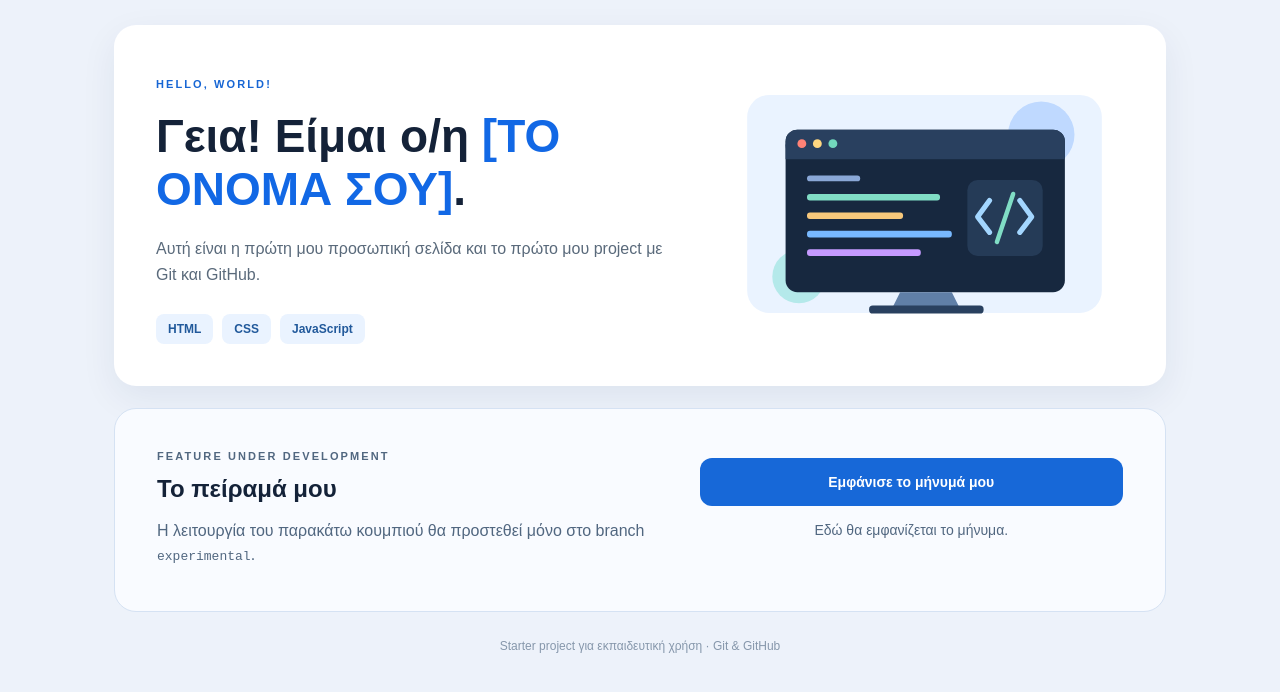
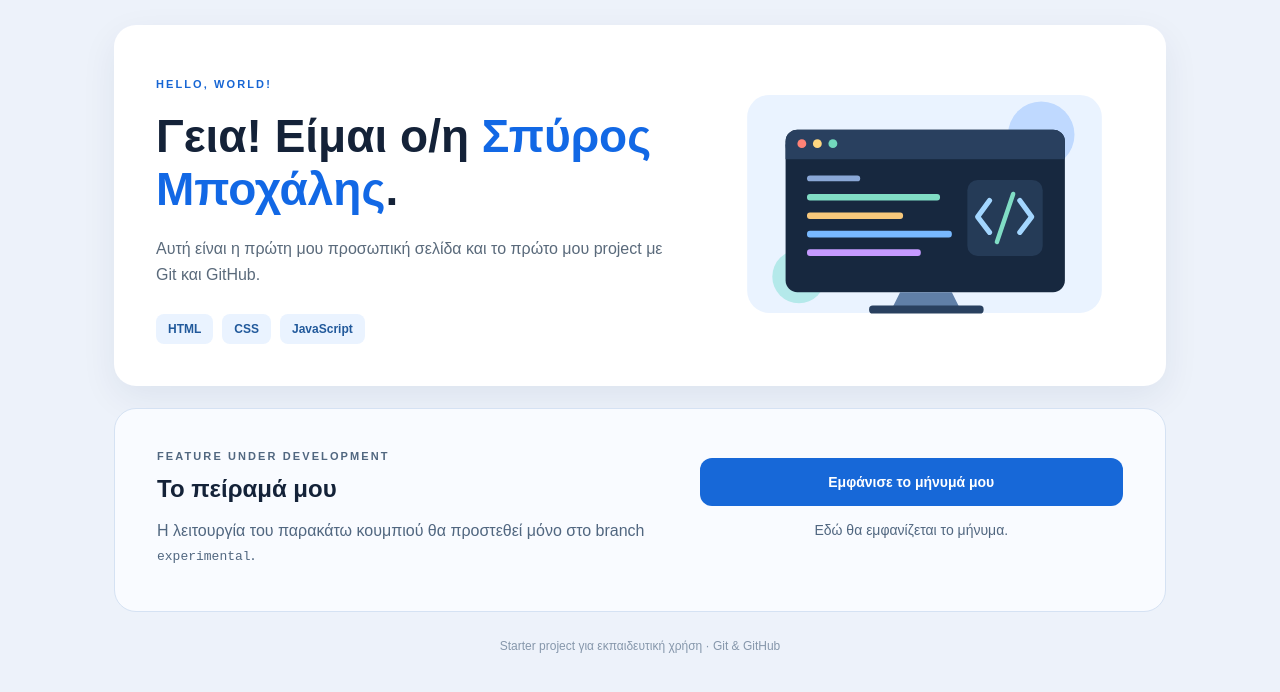
Before and after one commit to spirosmpohalis79/my-tech-card, a plain HTML site: page index.html in a window 1280 px wide. Shown: the part 76-768 px from the top of the page. Drawn offline with Linux system fonts and the light colour scheme.

Commit message:
Personalize welcome text

```diff
--- a/index.html
+++ b/index.html
@@ -21,7 +21,7 @@
       <div class="hero-content">
         <p class="eyebrow">HELLO, WORLD!</p>
         <!-- ΑΛΛΑΓΗ ΓΙΑ ΤΟ BRANCH main: Αντικατάστησε το κείμενο με το όνομά σου. -->
-        <h1 id="main-title">Γεια! Είμαι ο/η <span class="highlight">[ΤΟ ΟΝΟΜΑ ΣΟΥ]</span>.</h1>
+        <h1 id="main-title">Γεια! Είμαι ο/η <span class="highlight">Σπύρος Μποχάλης</span>.</h1>
         <p class="intro">Αυτή είναι η πρώτη μου προσωπική σελίδα και το πρώτο μου project με Git και GitHub.</p>
         <div class="tags" aria-label="Τεχνολογίες">
           <span>HTML</span><span>CSS</span><span>JavaScript</span>
```
